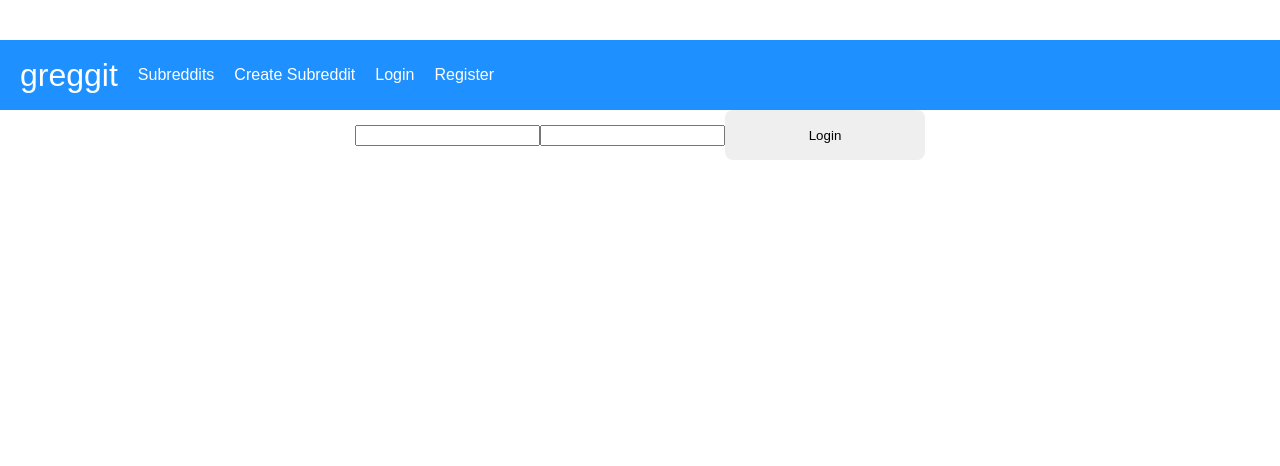
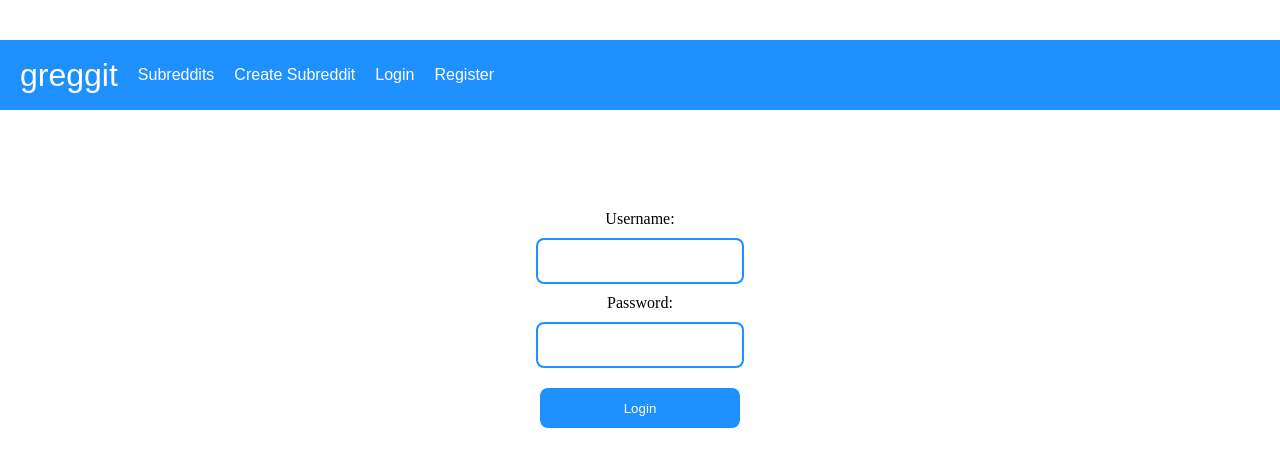
Before and after one commit to chippynonstop/greggit, a React (Create React App) app in the folder client/: page /login in a window 1280 px wide. Shown: the top 466 px of the page. Built offline with nearby package versions, Linux system fonts and the light colour scheme.

Commit message:
css on login and registration

```diff
--- a/client/src/App.css
+++ b/client/src/App.css
@@ -106,7 +106,7 @@
   height: 40px;
   margin-top: 10px;
   margin-bottom: 10px;
-  border: 2px solid grey;
+  border: 2px solid dodgerblue;
   border-radius: 5px;
   padding-left: 10px;
   font-size: 20px;
@@ -116,14 +116,14 @@
   margin-top: 15px;
   height: 40px;
   border: none;
-  background-color: lightskyblue;
+  background-color: dodgerblue;
   border-radius: 5px;
   color: white;
 }
 
 .formContainer button:hover {
   cursor: pointer;
-  background-color: dodgerblue;
+  background-color: lightskyblue;
 }
 
 span {
@@ -209,3 +209,37 @@
 #individual .body {
   font-size: 25px;
 }
+
+/* Login */
+
+.loginContainer {
+  display: flex;
+  align-items: center;
+  flex-direction: column;
+  width: 100%;
+  height: 100vh;
+  padding-top: 100px;
+}
+
+.loginContainer input,
+button {
+  width: 200px;
+  height: 40px;
+  border-radius: 8px;
+  border: none;
+  margin: 10px;
+}
+
+.loginContainer button {
+  background-color: dodgerblue;
+  color: white;
+}
+
+.loginContainer button:hover {
+  cursor: pointer;
+  background-color: lightskyblue;
+}
+
+.loginContainer input {
+  border: 2px solid dodgerblue;
+}
--- a/client/src/pages/Login.js
+++ b/client/src/pages/Login.js
@@ -22,8 +22,10 @@
     };
 
     return(
-        <div>
+        <div className='loginContainer'>
+            <label>Username:</label>
             <input type="text" onChange={event => {setUsername(event.target.value)}} />
+            <label>Password:</label>
             <input type="password" onChange={event => {setPassword(event.target.value)}} />
 
             <button onClick={login}>Login</button>
```
